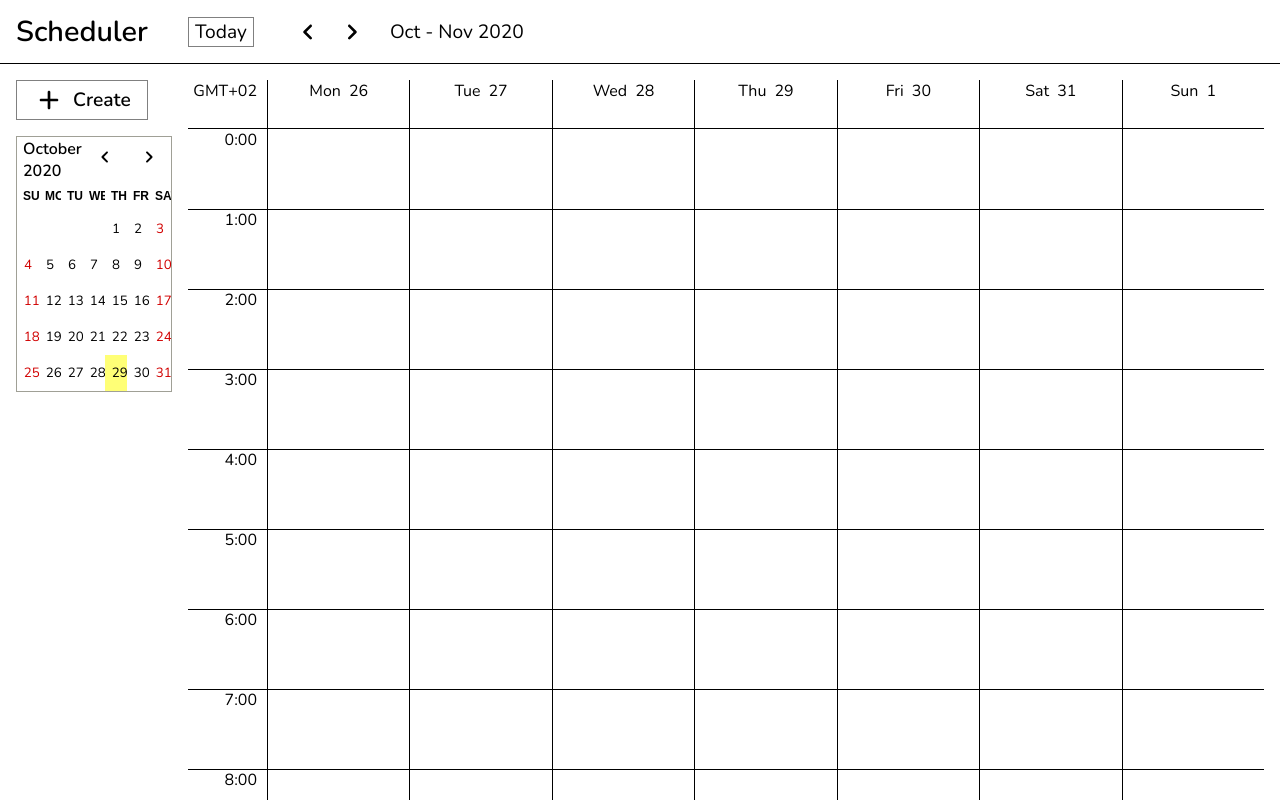
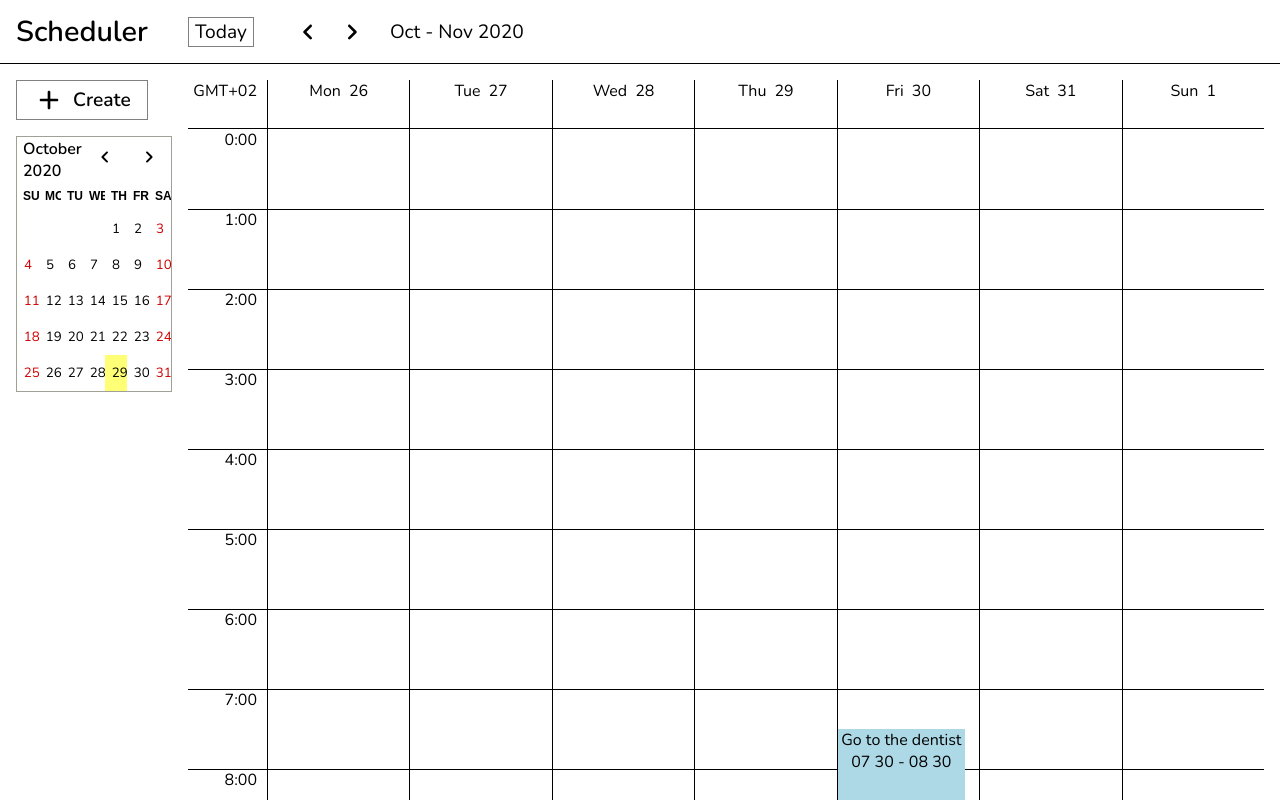
Before and after one commit to dusty3ntity/Scheduler, a React (Create React App) app in the folder frontend/: page /calendar in a window 1280 px wide. Built offline with nearby package versions, Linux system fonts and the light colour scheme.

Commit message:
Added events functionality in the WeekView (#21)

```diff
--- /dev/null
+++ b/frontend/src/app/common/util/calendar.ts
@@ -0,0 +1,17 @@
+import moment from "moment";
+
+import { HOUR_CELL_HIGHT } from "./../../models/calendar";
+import { Event } from "./../../models/events";
+
+export const getDayEventStyles = (event: Event): React.CSSProperties => {
+	const startDate = moment(event.startDate);
+	const endDate = moment(event.endDate);
+
+	const eventDuration = endDate.diff(startDate, "minutes");
+	const eventOffset = startDate.diff(moment(startDate).set({ hour: 0, minute: 0 }), "minutes");
+
+	return {
+		height: (eventDuration / 60) * HOUR_CELL_HIGHT,
+		top: (eventOffset / 60) * HOUR_CELL_HIGHT,
+	};
+};
--- /dev/null
+++ b/frontend/src/app/common/util/events.ts
@@ -0,0 +1,26 @@
+import moment, { Moment } from "moment";
+
+import { Day, Event } from "./../../models/events";
+
+export const combineDatesWithEvents = (dates: Moment[], events: Event[]): Day[] => {
+	const result: Day[] = [];
+
+	for (const date of dates) {
+		const dayEvents: Event[] = [];
+
+		for (const event of events) {
+			if (moment(event.startDate).isSame(date, "day")) {
+				dayEvents.push(event);
+			}
+		}
+
+		const day: Day = {
+			date: date.toDate(),
+			events: dayEvents,
+		};
+
+		result.push(day);
+	}
+
+	return result;
+};
--- a/frontend/src/app/common/util/time.ts
+++ b/frontend/src/app/common/util/time.ts
@@ -1,20 +1,12 @@
-import moment from "moment";
+import moment, { Moment } from "moment";
 
-import { Day } from "./../../models/time";
-
-export const getAllDaysInWeek = (currentDate = moment()): Day[] => {
+export const getAllDaysInWeek = (currentDate = moment()): Moment[] => {
 	const weekStart = moment(currentDate).startOf("isoWeek").set("minutes", 0).set("seconds", 0);
-	const result: Day[] = [];
+	const result: Moment[] = [];
 
 	for (let i = 0; i < 7; i++) {
 		const weekDay = moment(weekStart).add(i, "days");
-
-		const day: Day = {
-			name: weekDay.format("ddd"),
-			index: weekDay.date(),
-		};
-
-		result.push(day);
+		result.push(weekDay);
 	}
 
 	return result;
--- /dev/null
+++ b/frontend/src/app/models/calendar.ts
@@ -0,0 +1 @@
+export const HOUR_CELL_HIGHT = 80;
--- /dev/null
+++ b/frontend/src/app/models/events.ts
@@ -0,0 +1,45 @@
+import moment from "moment";
+
+export interface Event {
+	title: string;
+	startDate: Date;
+	endDate: Date;
+}
+
+export interface Day {
+	date: Date;
+	events: Event[];
+}
+
+export const testEvents: Event[] = [
+	{
+		title: "NIT",
+		startDate: moment().subtract(1, "d").hour(13).minute(30).toDate(),
+		endDate: moment().subtract(1, "d").hour(14).minute(50).toDate(),
+	},
+	{
+		title: "Go to the dentist",
+		startDate: moment().add(1, "d").hour(7).minute(30).toDate(),
+		endDate: moment().add(1, "d").hour(8).minute(30).toDate(),
+	},
+	{
+		title: "Go to the sauna",
+		startDate: moment().add(1, "d").hour(8).minute(30).toDate(),
+		endDate: moment().add(1, "d").hour(19).minute(30).toDate(),
+	},
+	{
+		title: "Go to the barbershop",
+		startDate: moment().add(2, "d").hour(13).minute(0).toDate(),
+		endDate: moment().add(2, "d").hour(14).minute(0).toDate(),
+	},
+	{
+		title: "Live coding",
+		startDate: moment().add(3, "d").hour(17).minute(0).toDate(),
+		endDate: moment().add(3, "d").hour(18).minute(45).toDate(),
+	},
+	{
+		title: "Live coding",
+		startDate: moment().add(7, "d").hour(17).minute(0).toDate(),
+		endDate: moment().add(7, "d").hour(18).minute(45).toDate(),
+	},
+];
--- a/frontend/src/app/models/time.ts
+++ b/frontend/src/app/models/time.ts
@@ -1,6 +1 @@
-export interface Day {
-	name: string;
-	index: number;
-}
-
 export const times = [0, 1, 2, 3, 4, 5, 6, 7, 8, 9, 10, 11, 12, 13, 14, 15, 16, 17, 18, 19, 20, 21, 22, 23];
--- a/frontend/src/app/styles/components/calendar/week-view/week-day.scss
+++ b/frontend/src/app/styles/components/calendar/week-view/week-day.scss
@@ -1,5 +1,6 @@
 .week-day {
 	flex: 1;
+	position: relative;
 	text-align: center;
 
 	border-right: 1px solid black;
@@ -8,4 +9,11 @@
 	&:last-child {
 		border: none;
 	}
+
+	.event {
+		position: absolute;
+		width: 90%;
+
+		background-color: lightblue;
+	}
 }
--- a/frontend/src/components/calendar/CalendarPage.tsx
+++ b/frontend/src/components/calendar/CalendarPage.tsx
@@ -5,6 +5,8 @@ import { getAllDaysInWeek, getMonthIntervalString } from "../../app/common/util/
 import Sidebar from "./Sidebar";
 import TopPanel from "./TopPanel";
 import WeekView from "./week-view/WeekView";
+import { testEvents } from "../../app/models/events";
+import { combineDatesWithEvents } from "../../app/common/util/events";
 
 const CalendarPage: React.FC = () => {
 	const [currentWeek, setCurrentWeek] = useState(moment());
@@ -35,7 +37,7 @@ const CalendarPage: React.FC = () => {
 			<div className="page-content">
 				<Sidebar />
 
-				<WeekView days={getAllDaysInWeek(currentWeek)} />
+				<WeekView days={combineDatesWithEvents(getAllDaysInWeek(currentWeek), testEvents)} />
 			</div>
 		</div>
 	);
--- a/frontend/src/components/calendar/week-view/WeekDay.tsx
+++ b/frontend/src/components/calendar/week-view/WeekDay.tsx
@@ -1,6 +1,8 @@
 import React from "react";
+import moment from "moment";
 
-import { Day } from "../../../app/models/time";
+import { Day } from "../../../app/models/events";
+import { getDayEventStyles } from "../../../app/common/util/calendar";
 
 export interface WeekDayProps {
 	day: Day;
@@ -9,7 +11,12 @@ export interface WeekDayProps {
 const WeekDay: React.FC<WeekDayProps> = ({ day }) => {
 	return (
 		<div className="week-day">
-
+			{day.events.map((event) => (
+				<div className="event" style={getDayEventStyles(event)} key={event.startDate.toString()}>
+					<div>{event.title}</div>
+					<div>{`${moment(event.startDate).format("hh mm")} - ${moment(event.endDate).format("hh mm")}`}</div>
+				</div>
+			))}
 		</div>
 	);
 };
--- a/frontend/src/components/calendar/week-view/WeekDayHeader.tsx
+++ b/frontend/src/components/calendar/week-view/WeekDayHeader.tsx
@@ -1,16 +1,19 @@
 import React from "react";
+import moment from "moment";
 
-import { Day } from "../../../app/models/time";
+import { Day } from "../../../app/models/events";
 
 export interface WeekDayHeaderProps {
 	day: Day;
 }
 
 const WeekDayHeader: React.FC<WeekDayHeaderProps> = ({ day }) => {
+	const date = moment(day.date);
+
 	return (
 		<div className="week-day-header">
-			<span className="day-name">{day.name}</span>
-			<span className="day-date">{day.index}</span>
+			<span className="day-name">{date.format("ddd")}</span>
+			<span className="day-date">{date.date()}</span>
 		</div>
 	);
 };
--- a/frontend/src/components/calendar/week-view/WeekView.tsx
+++ b/frontend/src/components/calendar/week-view/WeekView.tsx
@@ -1,6 +1,6 @@
 import React from "react";
 
-import { Day } from "../../../app/models/time";
+import { Day } from "../../../app/models/events";
 import TimesColumn from "./TimesColumn";
 import WeekDay from "./WeekDay";
 import WeekDayHeader from "./WeekDayHeader";
@@ -18,7 +18,7 @@ const WeekView: React.FC<WeekViewProps> = ({ days }) => {
 				</div>
 
 				{days.map((day) => (
-					<WeekDayHeader key={day.index} day={day} />
+					<WeekDayHeader key={day.date.toString()} day={day} />
 				))}
 			</div>
 
@@ -26,7 +26,7 @@ const WeekView: React.FC<WeekViewProps> = ({ days }) => {
 				<TimesColumn />
 
 				{days.map((day) => (
-					<WeekDay key={day.index} day={day} />
+					<WeekDay key={day.date.toString()} day={day} />
 				))}
 			</div>
 		</div>
```
